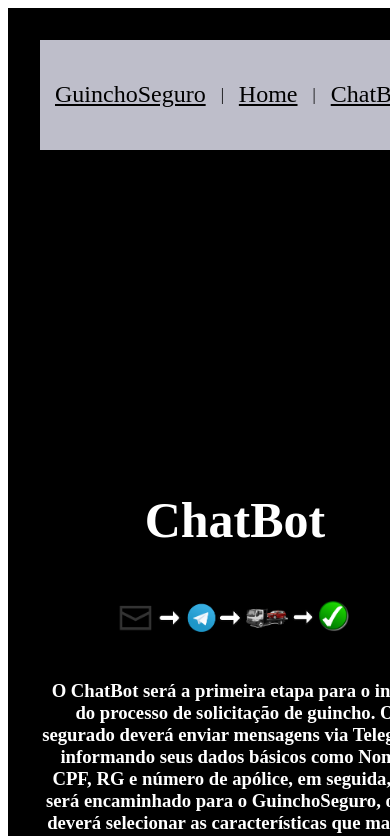
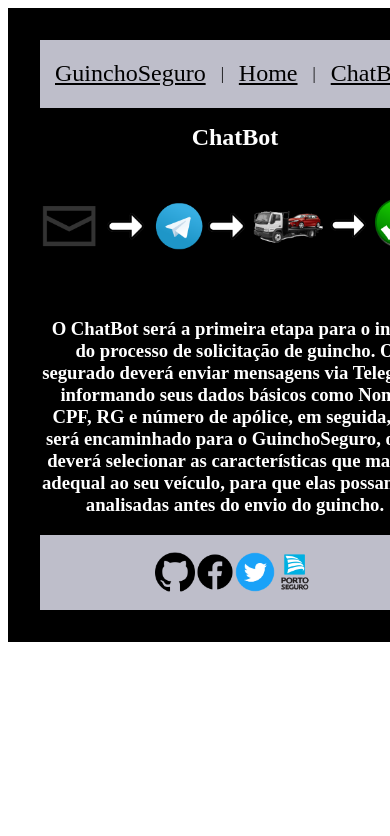
Before and after one commit to LeonardoCamargo77/SPRINT3-React, a React (Vite) app: page /ChatBot in a window 390 px wide. Shown: the top 836 px of the page. Built offline with nearby package versions, Linux system fonts and the light colour scheme.

Commit message:
Criação da responsividade do site.

```diff
--- a/src/App.css
+++ b/src/App.css
@@ -114,3 +114,69 @@ nav{
   font-family: blue;
 
 }
+
+#root {
+  max-width: 1280px;
+  margin: 0 auto;
+  padding: 2rem;
+  text-align: center;
+  background-color: black;
+}
+
+
+
+@media (max-width: 768px) {
+
+  .logo {
+    height: 4em;
+    padding: 1em;
+  }
+
+  nav {
+    height: 10vh;
+  }
+
+  main {
+    height: auto;
+  }
+
+  img {
+    width: 50%;
+  }
+
+  h1 {
+    font-size: 30px;
+    text-align: center;
+  }
+
+  .chatbot {
+    width: 80%;
+  }
+
+
+}
+
+@media (max-width: 480px) {
+
+  .logo {
+    height: 3em;
+    padding: 0.5em;
+  }
+
+  nav {
+    height: 8vh;
+  }
+
+  img {
+    width: 80%;
+  }
+
+  h1 {
+    font-size: 24px;
+  }
+
+  .chatbot {
+    width: 100%;
+  }
+
+}
--- a/src/routes/QuemSomos/index.jsx
+++ b/src/routes/QuemSomos/index.jsx
@@ -3,11 +3,13 @@ export default function QuemSomos() {
         <main>
             <h1>Integrantes</h1>
             <div className="integrantes">
-                <h3>Leonardo Lucena - 552537</h3>
+                <h3> Leonardo Lucena - 552537</h3>
+                <h3>Ana Paula Nascimento Silva - 552513</h3>
                 <h3>Nathan Nunes Calsonari - 552539</h3>
-                <h3>Ana Paula - 552513</h3>
-                <h3>Calina Thalya - 552523</h3>
-                <h3>Geovana - 99646</h3>
+                <h3>Geovana Ribeiro Domingos - 99646</h3>
+                <h3>Calina Thalya Santana da Silva - 552523</h3>
+
+
             </div>
             <h1 className="repositorio">Link Repositório:</h1>
             <a href="https://github.com/LeonardoCamargo77/SPRINT3-React.git">Repositório Sprint3</a>
```
